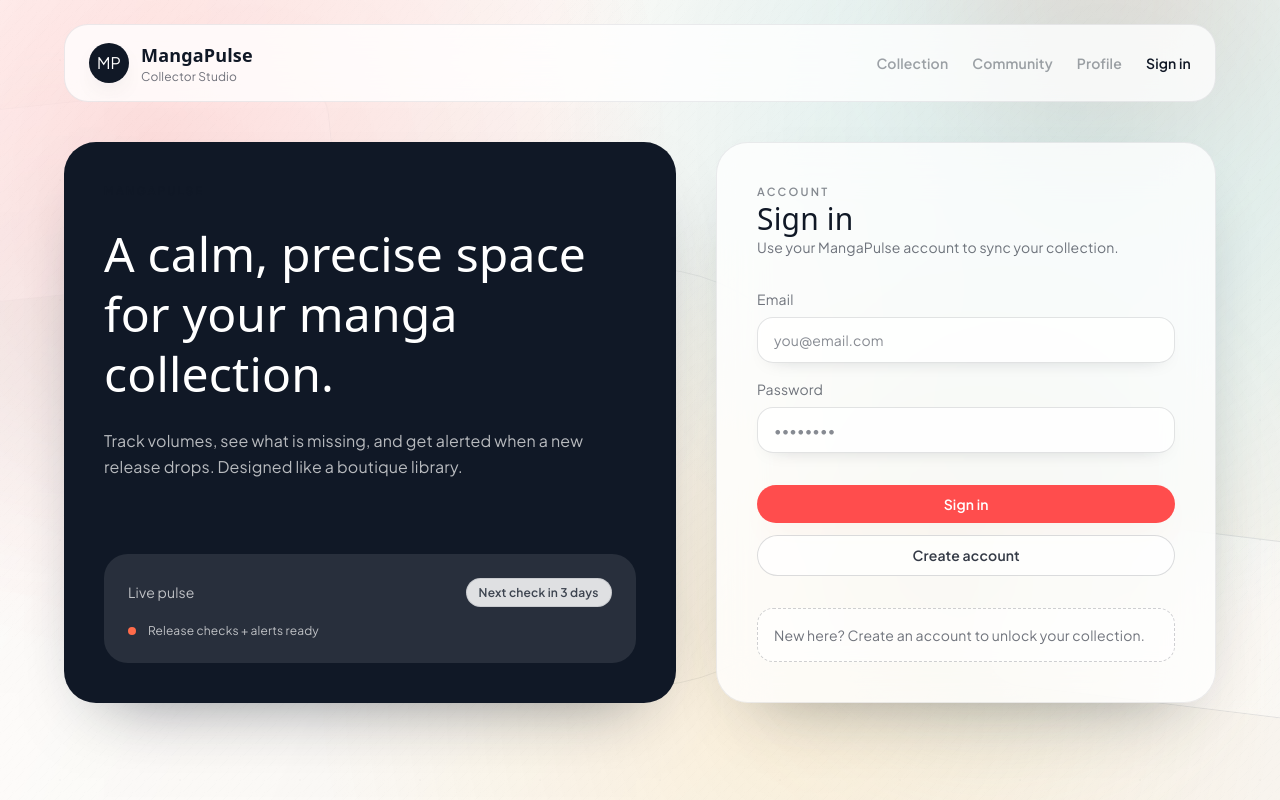
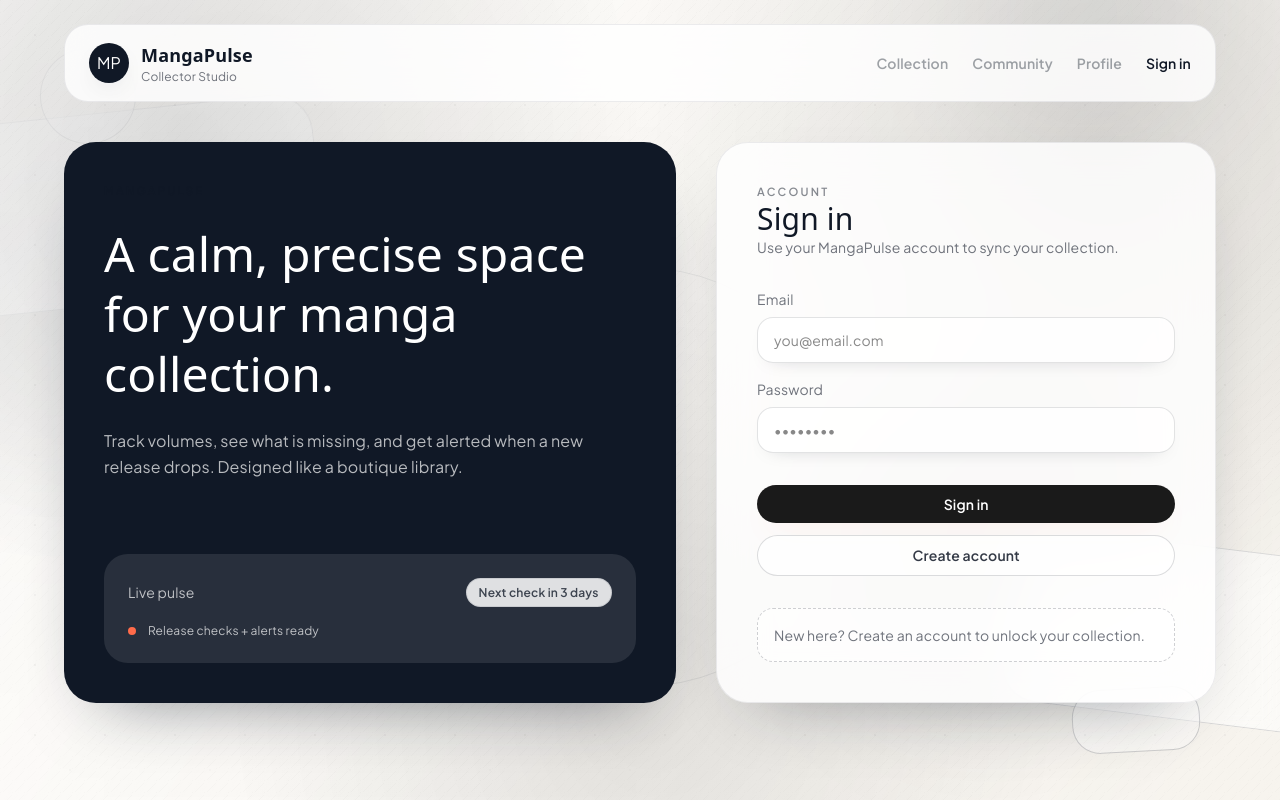
Before and after one commit to jshvth/MangaPulse, a React (Vite) app in the folder frontend/: page / in a window 1280 px wide. Built offline with nearby package versions, Linux system fonts and the light colour scheme; no server answers; a web font is replaced by a local one.

Commit message:
style: switch to retro manga background

```diff
--- a/frontend/src/components/BackgroundDecor.tsx
+++ b/frontend/src/components/BackgroundDecor.tsx
@@ -1,12 +1,14 @@
 export function BackgroundDecor() {
   return (
     <div className="pointer-events-none fixed inset-0 -z-10 overflow-hidden">
-      <div className="orb orb-fast absolute -top-32 right-12 h-72 w-72 rounded-full bg-accent/20 blur-3xl" />
-      <div className="orb absolute top-40 -left-24 h-80 w-80 rounded-full bg-teal/20 blur-3xl" />
-      <div className="orb orb-slow absolute bottom-16 right-24 h-96 w-96 rounded-full bg-moss/20 blur-3xl" />
+      <div className="orb orb-fast absolute -top-24 right-16 h-64 w-64 rounded-full bg-ink/10 blur-3xl" />
+      <div className="orb absolute top-48 -left-24 h-72 w-72 rounded-full bg-ink/10 blur-3xl" />
+      <div className="orb orb-slow absolute bottom-20 right-32 h-80 w-80 rounded-full bg-ink/10 blur-3xl" />
       <div className="absolute left-1/2 top-1/3 h-[420px] w-[420px] -translate-x-1/2 rounded-full border border-ink/10" />
-      <div className="absolute -left-20 top-24 h-48 w-[26rem] rotate-[-6deg] rounded-[40px] border border-ink/10 bg-white/40 backdrop-blur-sm" />
-      <div className="absolute -right-16 bottom-24 h-44 w-[22rem] rotate-[7deg] rounded-[36px] border border-ink/10 bg-white/35 backdrop-blur-sm" />
+      <div className="absolute -left-24 top-28 h-48 w-[26rem] rotate-[-6deg] rounded-[40px] border border-ink/15 bg-white/60 backdrop-blur-sm" />
+      <div className="absolute -right-20 bottom-20 h-44 w-[22rem] rotate-[7deg] rounded-[36px] border border-ink/15 bg-white/55 backdrop-blur-sm" />
+      <div className="absolute left-10 top-12 h-24 w-24 rounded-full border border-ink/20 bg-white/40" />
+      <div className="absolute right-20 bottom-12 h-16 w-32 -rotate-3 rounded-[28px] border border-ink/20 bg-white/40" />
     </div>
   );
 }
--- a/frontend/src/index.css
+++ b/frontend/src/index.css
@@ -3,15 +3,15 @@
 
 :root {
   color-scheme: light;
-  --canvas: #f8f4ee;
-  --ink: #101826;
-  --accent: #ff4d4d;
-  --accent-soft: #ffe2d9;
-  --teal: #2fb7c5;
-  --moss: #f5c04e;
-  --haze: #ebe2d8;
-  --mist: #fbfaf7;
-  --card: rgba(255, 255, 255, 0.78);
+  --canvas: #f7f4ee;
+  --ink: #111111;
+  --accent: #1a1a1a;
+  --accent-soft: #f1ede5;
+  --teal: #6f6f6f;
+  --moss: #b0a99f;
+  --haze: #e8e1d6;
+  --mist: #fbf9f4;
+  --card: rgba(255, 255, 255, 0.82);
 }
 
 body {
@@ -139,10 +139,10 @@ body::before {
   position: fixed;
   inset: 0;
   background:
-    radial-gradient(circle at 12% 18%, rgba(255, 77, 77, 0.18), transparent 40%),
-    radial-gradient(circle at 84% 14%, rgba(47, 183, 197, 0.18), transparent 42%),
-    radial-gradient(circle at 62% 86%, rgba(245, 192, 78, 0.16), transparent 46%),
-    linear-gradient(115deg, rgba(255, 255, 255, 0.82), rgba(255, 255, 255, 0));
+    radial-gradient(circle at 14% 16%, rgba(17, 17, 17, 0.14), transparent 36%),
+    radial-gradient(circle at 86% 18%, rgba(17, 17, 17, 0.12), transparent 38%),
+    radial-gradient(circle at 50% 88%, rgba(17, 17, 17, 0.1), transparent 44%),
+    linear-gradient(120deg, rgba(255, 255, 255, 0.78), rgba(255, 255, 255, 0));
   pointer-events: none;
   z-index: -2;
 }
@@ -152,10 +152,11 @@ body::after {
   position: fixed;
   inset: 0;
   background-image:
-    radial-gradient(rgba(16, 24, 38, 0.08) 1px, transparent 1px),
-    repeating-linear-gradient(135deg, rgba(16, 24, 38, 0.04) 0 1px, transparent 1px 10px);
-  background-size: 120px 120px, 12px 12px;
-  opacity: 0.22;
+    radial-gradient(rgba(10, 10, 10, 0.12) 1px, transparent 1px),
+    radial-gradient(rgba(10, 10, 10, 0.06) 1px, transparent 1px),
+    repeating-linear-gradient(135deg, rgba(10, 10, 10, 0.05) 0 1px, transparent 1px 10px);
+  background-size: 70px 70px, 140px 140px, 12px 12px;
+  opacity: 0.28;
   pointer-events: none;
   z-index: -1;
 }
```
